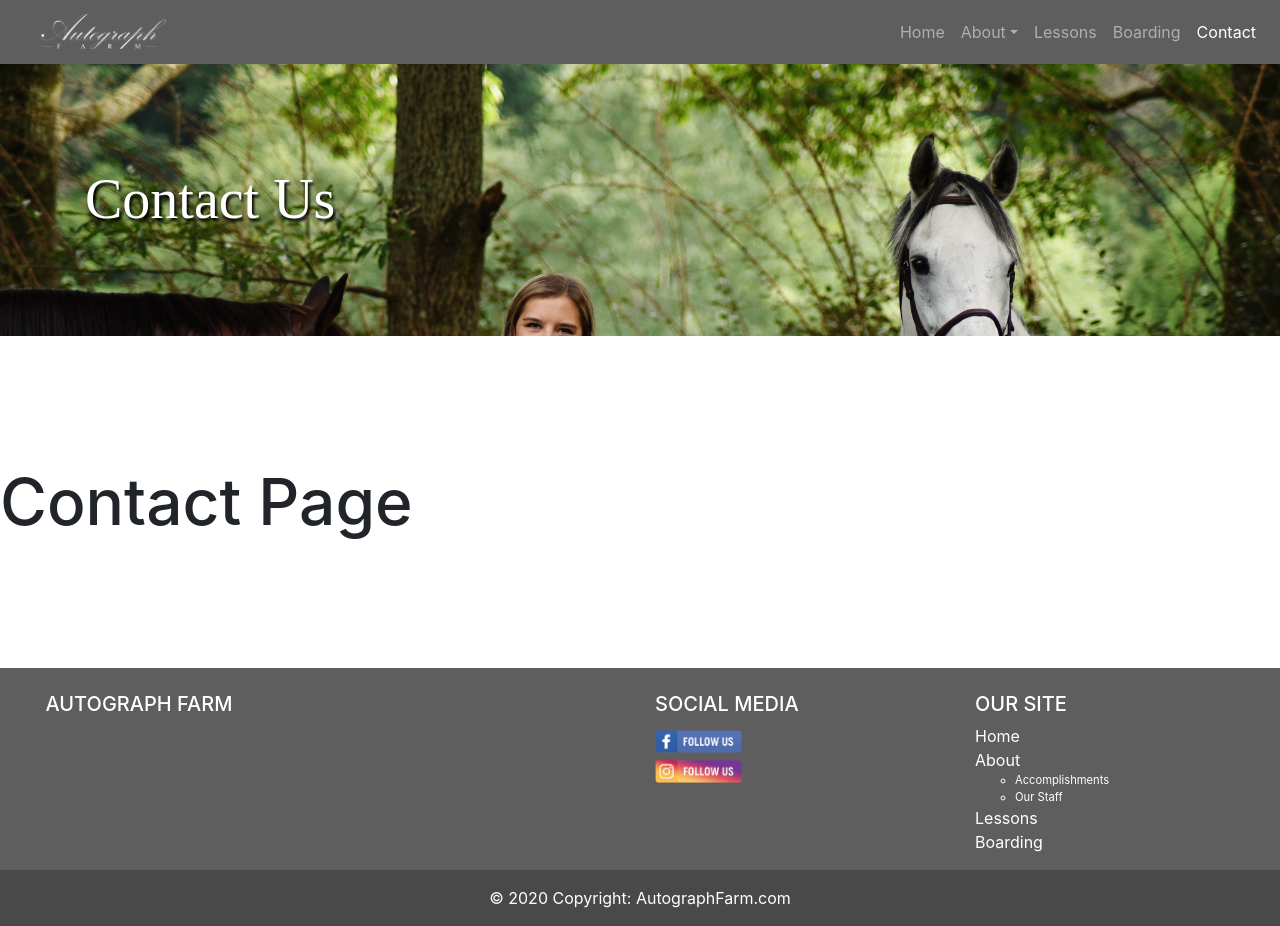
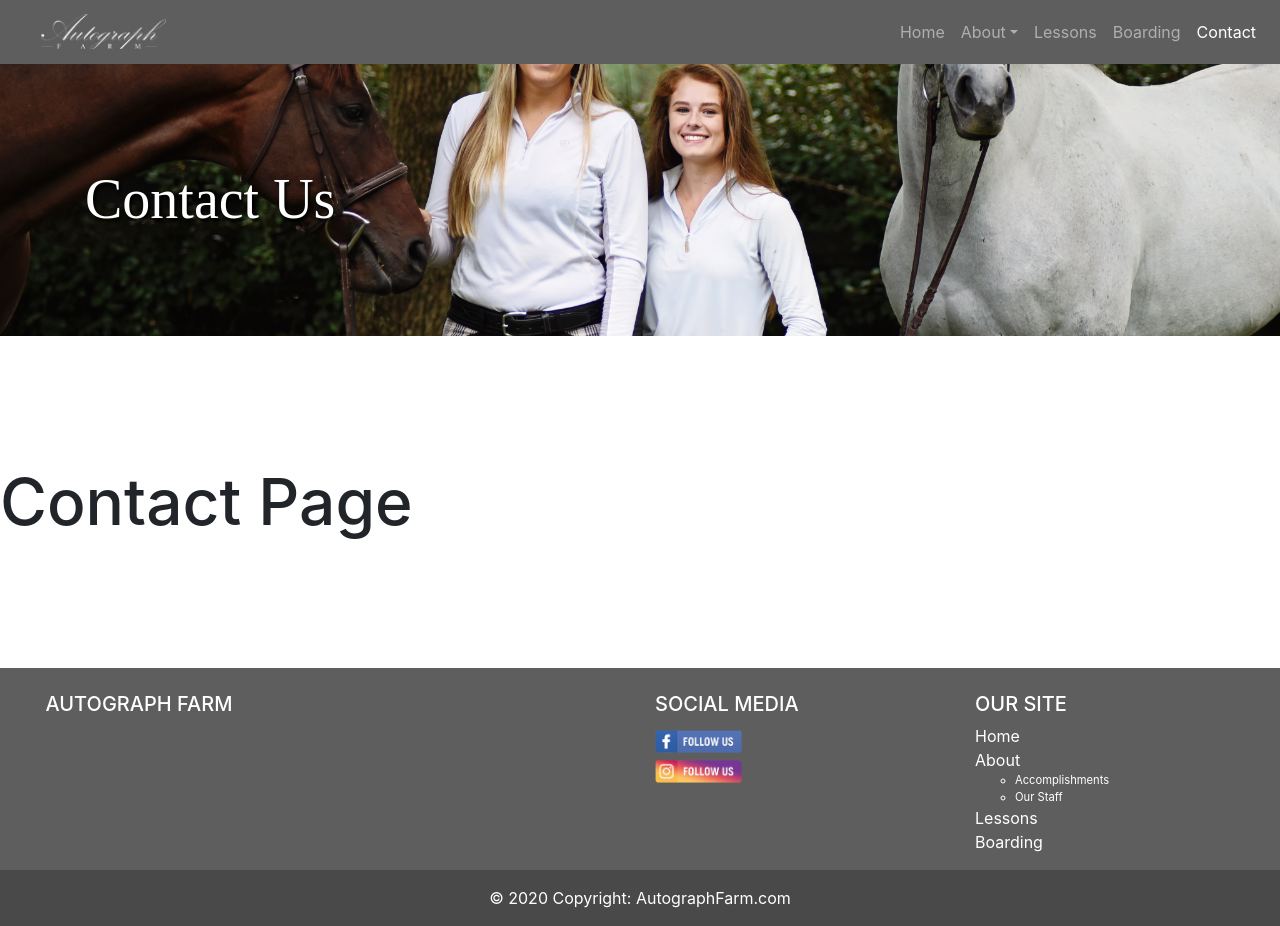
Before and after one commit to BaileyDay/autograph, a React (Create React App) app: page /contact in a window 1280 px wide. Built offline with nearby package versions, Linux system fonts and the light colour scheme.

Commit message:
Fixed sizing

```diff
--- a/src/styling/contact.css
+++ b/src/styling/contact.css
@@ -4,7 +4,7 @@
     text-shadow: 2px 3px 3px #000000;
     background-repeat: no-repeat;
     background-size: cover;
-    background-position: 0px 0px;
+    background-position: 0px -300px;
   }
   #contactJumbotron h1 {
     font-family: "Times New Roman", Times, serif;
```
